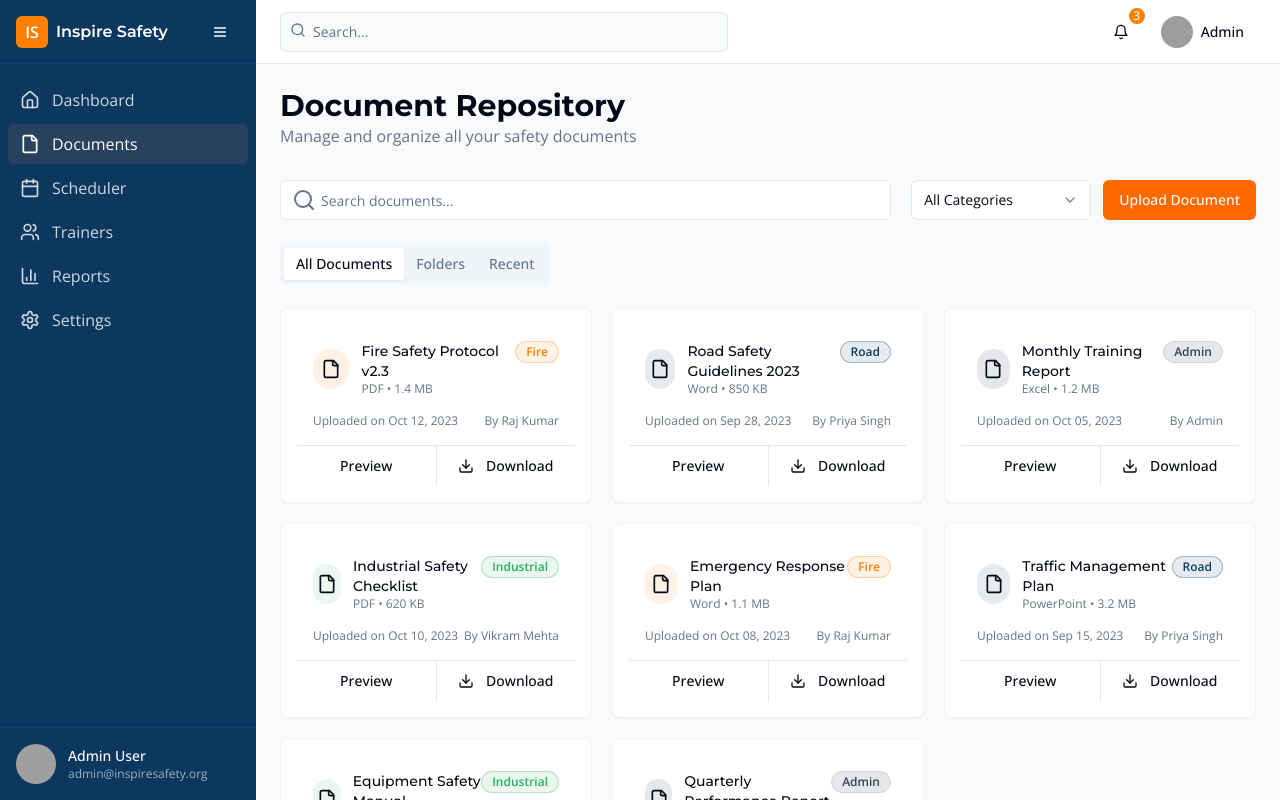
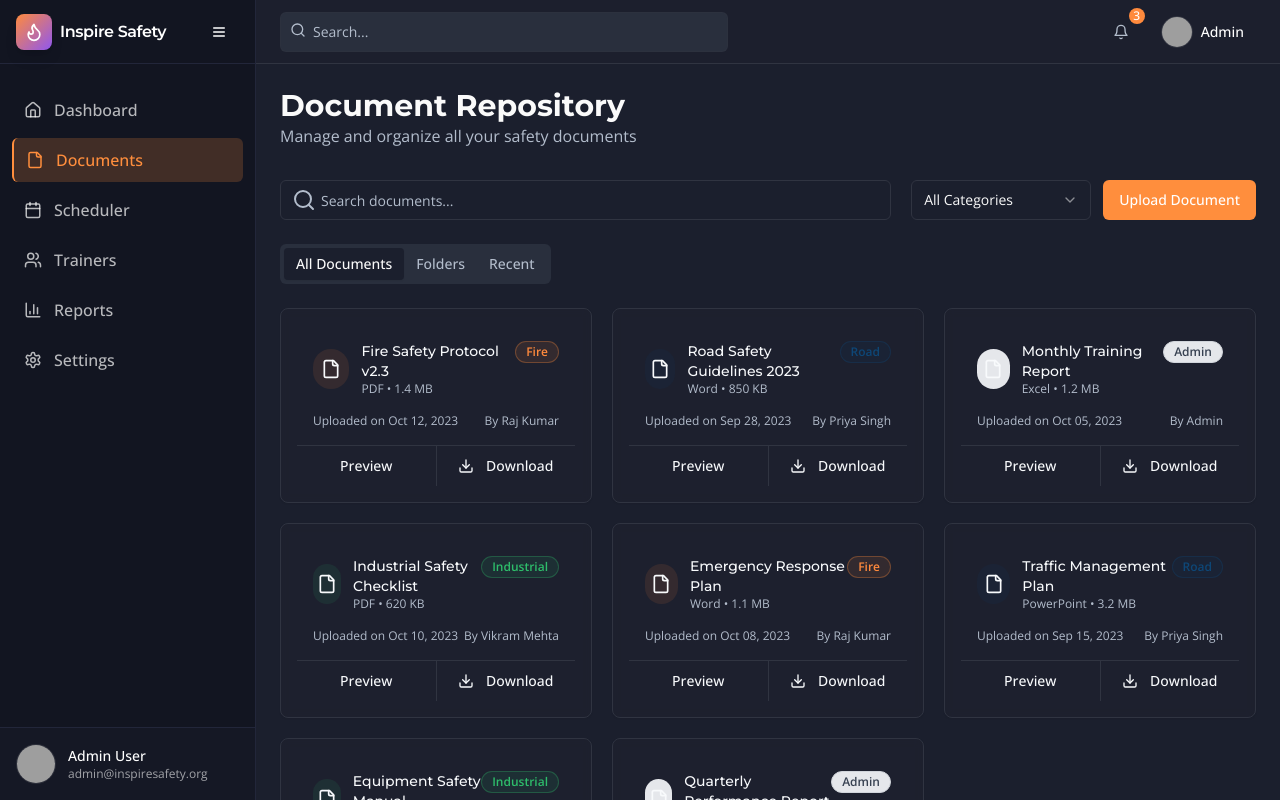
Before and after one commit to SUDOSU810/inspire-safety-dashboard, a React (Vite) app: page /documents in a window 1280 px wide. Shown: the top 800 px of the page. Built offline with nearby package versions, Linux system fonts and the light colour scheme; grey boxes are pictures that could not be loaded.

Commit message:
Update UI for dark mode
Update the user interface to support dark mode and improve overall elegance.

```diff
--- a/src/components/layout/DashboardLayout.tsx
+++ b/src/components/layout/DashboardLayout.tsx
@@ -11,7 +11,8 @@ import {
   Settings,
   Users,
   Bell,
-  Search
+  Search,
+  Flame
 } from "lucide-react";
 import { Button } from "@/components/ui/button";
 import { Input } from "@/components/ui/input";
@@ -36,14 +37,14 @@ const NavItem = ({ to, icon: Icon, label, active }: NavItemProps) => {
   return (
     <Link
       to={to}
-      className={`flex items-center gap-3 px-3 py-2 rounded-md transition-all duration-200 ${
+      className={`flex items-center gap-3 px-3 py-2.5 rounded-md transition-all duration-200 ${
         active
-          ? "bg-sidebar-accent text-white"
-          : "text-white/80 hover:bg-sidebar-accent/50 hover:text-white"
+          ? "bg-primary/20 text-primary border-l-2 border-primary"
+          : "text-white/70 hover:bg-sidebar-accent/50 hover:text-white"
       }`}
     >
-      <Icon size={20} />
-      <span>{label}</span>
+      <Icon size={18} />
+      <span className="font-medium">{label}</span>
     </Link>
   );
 };
@@ -71,19 +72,19 @@ const DashboardLayout = ({ children }: MainLayoutProps) => {
   ];
 
   return (
-    <div className="min-h-screen flex bg-gray-50">
+    <div className="min-h-screen flex bg-background">
       {/* Sidebar */}
       <aside
-        className={`bg-sidebar fixed inset-y-0 left-0 z-50 transition-all duration-300 ease-in-out ${
+        className={`bg-sidebar fixed inset-y-0 left-0 z-50 transition-all duration-300 ease-in-out border-r border-sidebar-border ${
           sidebarOpen ? "w-64" : "w-20"
-        } flex flex-col`}
+        } flex flex-col backdrop-blur-lg`}
       >
         <div className="flex items-center justify-between h-16 px-4 border-b border-sidebar-border">
           <div className={`flex items-center gap-2 ${!sidebarOpen && "hidden"}`}>
-            <div className="w-8 h-8 rounded-md bg-safety-orange flex items-center justify-center">
-              <span className="text-white font-bold">IS</span>
+            <div className="w-9 h-9 rounded-lg bg-gradient-to-br from-safety-orange to-accent flex items-center justify-center shadow-lg">
+              <Flame className="h-5 w-5 text-white" />
             </div>
-            <h1 className="text-white font-montserrat font-semibold">
+            <h1 className="text-white font-montserrat font-semibold tracking-tight">
               Inspire Safety
             </h1>
           </div>
@@ -93,12 +94,12 @@ const DashboardLayout = ({ children }: MainLayoutProps) => {
             onClick={toggleSidebar}
             className="text-white hover:bg-sidebar-accent"
           >
-            <Menu size={20} />
+            <Menu size={18} />
           </Button>
         </div>
 
-        <div className="flex-1 py-4 overflow-y-auto">
-          <nav className="space-y-1 px-2">
+        <div className="flex-1 py-6 px-3 overflow-y-auto">
+          <nav className="space-y-1.5">
             {navItems.map((item) => (
               <NavItem
                 key={item.to}
@@ -111,11 +112,11 @@ const DashboardLayout = ({ children }: MainLayoutProps) => {
           </nav>
         </div>
 
-        <div className="p-4 border-t border-sidebar-border">
+        <div className="p-4 border-t border-sidebar-border bg-sidebar-accent/30">
           <div className="flex items-center gap-3">
-            <Avatar>
+            <Avatar className="border border-white/10">
               <AvatarImage src="/placeholder.svg" />
-              <AvatarFallback className="bg-safety-orange text-white">
+              <AvatarFallback className="bg-gradient-to-br from-safety-orange to-accent text-white">
                 AD
               </AvatarFallback>
             </Avatar>
@@ -136,14 +137,14 @@ const DashboardLayout = ({ children }: MainLayoutProps) => {
         }`}
       >
         {/* Top navbar */}
-        <header className="h-16 border-b bg-white flex items-center justify-between px-6 sticky top-0 z-30">
+        <header className="h-16 border-b border-border bg-card/50 backdrop-blur-md flex items-center justify-between px-6 sticky top-0 z-30">
           <div className="w-full max-w-md">
             <div className="relative">
               <Search className="absolute left-2.5 top-2.5 h-4 w-4 text-muted-foreground" />
               <Input
                 type="search"
                 placeholder="Search..."
-                className="w-full pl-8 bg-gray-50"
+                className="w-full pl-8 bg-muted border-border/50"
               />
             </div>
           </div>
@@ -151,19 +152,19 @@ const DashboardLayout = ({ children }: MainLayoutProps) => {
           <div className="flex items-center gap-2">
             <DropdownMenu>
               <DropdownMenuTrigger asChild>
-                <Button variant="ghost" size="icon" className="relative">
-                  <Bell size={20} />
+                <Button variant="ghost" size="icon" className="relative text-muted-foreground hover:text-foreground">
+                  <Bell size={18} />
                   <span className="absolute -top-1 -right-1 w-4 h-4 rounded-full bg-safety-orange text-white text-xs flex items-center justify-center">
                     3
                   </span>
                 </Button>
               </DropdownMenuTrigger>
-              <DropdownMenuContent align="end" className="w-[300px]">
+              <DropdownMenuContent align="end" className="w-[300px] bg-card/95 backdrop-blur-lg border-white/10">
                 <DropdownMenuLabel>Notifications</DropdownMenuLabel>
-                <DropdownMenuSeparator />
+                <DropdownMenuSeparator className="bg-white/10" />
                 <div className="max-h-[300px] overflow-y-auto">
                   {[1, 2, 3].map((i) => (
-                    <DropdownMenuItem key={i} className="flex flex-col items-start py-2">
+                    <DropdownMenuItem key={i} className="flex flex-col items-start py-2 focus:bg-white/5">
                       <div className="font-medium">New training scheduled</div>
                       <div className="text-xs text-muted-foreground">
                         Fire Safety Training in Chennai Region
@@ -179,23 +180,23 @@ const DashboardLayout = ({ children }: MainLayoutProps) => {
 
             <DropdownMenu>
               <DropdownMenuTrigger asChild>
-                <Button variant="ghost" className="relative flex items-center gap-2" size="sm">
-                  <Avatar className="h-8 w-8">
+                <Button variant="ghost" className="relative flex items-center gap-2 text-white" size="sm">
+                  <Avatar className="h-8 w-8 border border-white/10">
                     <AvatarImage src="/placeholder.svg" />
-                    <AvatarFallback className="bg-safety-orange text-white">
+                    <AvatarFallback className="bg-gradient-to-br from-safety-orange to-accent text-white">
                       AD
                     </AvatarFallback>
                   </Avatar>
                   <span className="font-medium text-sm">Admin</span>
                 </Button>
               </DropdownMenuTrigger>
-              <DropdownMenuContent align="end">
+              <DropdownMenuContent align="end" className="bg-card/95 backdrop-blur-lg border-white/10">
                 <DropdownMenuLabel>My Account</DropdownMenuLabel>
-                <DropdownMenuSeparator />
-                <DropdownMenuItem>Profile</DropdownMenuItem>
-                <DropdownMenuItem>Settings</DropdownMenuItem>
-                <DropdownMenuSeparator />
-                <DropdownMenuItem className="text-destructive">
+                <DropdownMenuSeparator className="bg-white/10" />
+                <DropdownMenuItem className="focus:bg-white/5">Profile</DropdownMenuItem>
+                <DropdownMenuItem className="focus:bg-white/5">Settings</DropdownMenuItem>
+                <DropdownMenuSeparator className="bg-white/10" />
+                <DropdownMenuItem className="text-destructive focus:bg-destructive/10">
                   <LogOut className="w-4 h-4 mr-2" />
                   <span>Logout</span>
                 </DropdownMenuItem>
--- a/src/index.css
+++ b/src/index.css
@@ -7,6 +7,50 @@
 
 @layer base {
   :root {
+    --background: 225 25% 14%;
+    --foreground: 0 0% 98%;
+
+    --card: 229 22% 15%;
+    --card-foreground: 210 40% 98%;
+
+    --popover: 229 22% 15%;
+    --popover-foreground: 210 40% 98%;
+
+    --primary: 25 100% 62%;
+    --primary-foreground: 0 0% 100%;
+
+    --secondary: 212 71% 26%;
+    --secondary-foreground: 0 0% 100%;
+
+    --muted: 223 19% 20%;
+    --muted-foreground: 215 20% 75%;
+
+    --accent: 262 83% 64%;
+    --accent-foreground: 0 0% 100%;
+
+    --destructive: 358 68% 60%;
+    --destructive-foreground: 0 0% 98%;
+
+    --success: 145 63% 46%;
+    --success-foreground: 0 0% 100%;
+
+    --border: 223 15% 22%;
+    --input: 223 15% 22%;
+    --ring: 25 100% 62%;
+
+    --radius: 0.5rem;
+
+    --sidebar-background: 229 28% 10%;
+    --sidebar-foreground: 0 0% 98%;
+    --sidebar-primary: 25 100% 62%;
+    --sidebar-primary-foreground: 0 0% 100%;
+    --sidebar-accent: 229 26% 15%;
+    --sidebar-accent-foreground: 0 0% 100%;
+    --sidebar-border: 229 26% 18%;
+    --sidebar-ring: 25 100% 62%;
+  }
+
+  .light {
     --background: 0 0% 100%;
     --foreground: 222.2 84% 4.9%;
 
@@ -16,10 +60,10 @@
     --popover: 0 0% 100%;
     --popover-foreground: 222.2 84% 4.9%;
 
-    --primary: 25 100% 50%; /* Safety Orange */
+    --primary: 25 100% 50%;
     --primary-foreground: 0 0% 100%;
 
-    --secondary: 209 77% 21%; /* Deep Blue */
+    --secondary: 209 77% 21%;
     --secondary-foreground: 0 0% 100%;
 
     --muted: 210 40% 96.1%;
@@ -28,55 +72,11 @@
     --accent: 210 40% 96.1%;
     --accent-foreground: 222.2 47.4% 11.2%;
 
-    --destructive: 0 84.2% 60.2%; /* Alert Red */
+    --destructive: 0 84.2% 60.2%;
     --destructive-foreground: 210 40% 98%;
-
-    --success: 145 63% 42%; /* Success Green */
-    --success-foreground: 0 0% 100%;
 
     --border: 214.3 31.8% 91.4%;
     --input: 214.3 31.8% 91.4%;
-    --ring: 25 100% 50%;
-
-    --radius: 0.5rem;
-
-    --sidebar-background: 209 77% 21%;
-    --sidebar-foreground: 0 0% 100%;
-    --sidebar-primary: 25 100% 50%;
-    --sidebar-primary-foreground: 0 0% 100%;
-    --sidebar-accent: 210 40% 26%;
-    --sidebar-accent-foreground: 0 0% 100%;
-    --sidebar-border: 209 77% 26%;
-    --sidebar-ring: 25 100% 50%;
-  }
-
-  .dark {
-    --background: 222.2 84% 4.9%;
-    --foreground: 210 40% 98%;
-
-    --card: 222.2 84% 4.9%;
-    --card-foreground: 210 40% 98%;
-
-    --popover: 222.2 84% 4.9%;
-    --popover-foreground: 210 40% 98%;
-
-    --primary: 25 100% 50%;
-    --primary-foreground: 0 0% 100%;
-
-    --secondary: 209 77% 21%;
-    --secondary-foreground: 0 0% 100%;
-
-    --muted: 217.2 32.6% 17.5%;
-    --muted-foreground: 215 20.2% 65.1%;
-
-    --accent: 217.2 32.6% 17.5%;
-    --accent-foreground: 210 40% 98%;
-
-    --destructive: 0 62.8% 30.6%;
-    --destructive-foreground: 210 40% 98%;
-
-    --border: 217.2 32.6% 17.5%;
-    --input: 217.2 32.6% 17.5%;
     --ring: 25 100% 50%;
   }
 }
@@ -96,11 +96,11 @@
 }
 
 .stat-card {
-  @apply p-6 rounded-lg bg-white border border-gray-100 shadow-sm transition-all duration-300 ease-in-out;
+  @apply p-6 rounded-lg bg-card border border-border shadow-md transition-all duration-300 ease-in-out backdrop-blur-sm;
 }
 
 .stat-card:hover {
-  @apply shadow-md border-gray-200 transform -translate-y-1;
+  @apply shadow-lg border-primary/30 transform -translate-y-1;
 }
 
 .progress-bar {
@@ -112,11 +112,16 @@
 }
 
 .document-card {
-  @apply p-4 border border-gray-100 rounded-lg transition-all duration-300 ease-in-out;
+  @apply p-4 border border-border rounded-lg transition-all duration-300 ease-in-out bg-card/80 backdrop-blur-sm;
 }
 
 .document-card:hover {
-  @apply shadow-md border-gray-200;
+  @apply shadow-md border-accent/30;
+}
+
+/* Glass effect for cards */
+.glass-card {
+  @apply bg-card/80 backdrop-blur-md border border-white/10;
 }
 
 /* Custom scrollbar */
@@ -129,25 +134,25 @@
 }
 
 ::-webkit-scrollbar-thumb {
-  @apply bg-gray-400 rounded-full;
+  @apply bg-muted-foreground/30 rounded-full;
 }
 
 ::-webkit-scrollbar-thumb:hover {
-  @apply bg-gray-500;
+  @apply bg-muted-foreground/50;
 }
 
 /* File upload zone */
 .upload-zone {
-  @apply border-2 border-dashed border-gray-300 rounded-lg p-8 text-center transition-all duration-300 ease-in-out;
+  @apply border-2 border-dashed border-border rounded-lg p-8 text-center transition-all duration-300 ease-in-out bg-card/50;
 }
 
 .upload-zone-active {
-  @apply border-primary bg-primary/5;
+  @apply border-primary bg-primary/10;
 }
 
 /* Calendar */
 .calendar-day {
-  @apply aspect-square flex items-center justify-center rounded-md hover:bg-gray-100 transition-colors p-2 relative;
+  @apply aspect-square flex items-center justify-center rounded-md hover:bg-muted transition-colors p-2 relative;
 }
 
 .calendar-day-active {
@@ -167,12 +172,12 @@
 }
 
 .calendar-event.industrial {
-  @apply bg-green-600/20 text-green-700;
+  @apply bg-success-green/20 text-success-green;
 }
 
 /* Training profiles */
 .trainer-avatar {
-  @apply w-10 h-10 rounded-full object-cover border-2 border-white shadow-sm;
+  @apply w-10 h-10 rounded-full object-cover border-2 border-card shadow-sm;
 }
 
 .trainer-avatar-stack {
@@ -212,3 +217,42 @@
     background-position: 0% 50%;
   }
 }
+
+/* Elegant gradient backgrounds */
+.gradient-purple {
+  background: linear-gradient(135deg, rgba(139, 92, 246, 0.15) 0%, rgba(79, 70, 229, 0.15) 100%);
+}
+
+.gradient-orange {
+  background: linear-gradient(135deg, rgba(255, 138, 61, 0.15) 0%, rgba(244, 114, 182, 0.1) 100%);
+}
+
+.gradient-blue {
+  background: linear-gradient(135deg, rgba(14, 71, 119, 0.15) 0%, rgba(56, 189, 248, 0.1) 100%);
+}
+
+.gradient-green {
+  background: linear-gradient(135deg, rgba(46, 189, 107, 0.15) 0%, rgba(16, 185, 129, 0.1) 100%);
+}
+
+/* Elegant card styles */
+.elegant-card {
+  @apply bg-card border border-white/5 shadow-xl rounded-xl overflow-hidden backdrop-blur-sm;
+}
+
+.elegant-card:hover {
+  @apply border-white/10 shadow-2xl;
+}
+
+/* Elegant button styles */
+.btn-elegant {
+  @apply relative overflow-hidden transition-all duration-300 bg-primary/80 hover:bg-primary text-white rounded-md px-6 py-2.5;
+}
+
+.btn-elegant:before {
+  @apply content-[''] absolute top-0 left-0 w-full h-full bg-white/5 transform -skew-x-12 -translate-x-full transition-transform duration-700;
+}
+
+.btn-elegant:hover:before {
+  @apply translate-x-[110%];
+}
```
Also changed, not shown: src/App.tsx (+9 -1 lines), src/pages/Dashboard.tsx (+62 -37 lines), src/pages/Index.tsx (+28 -20 lines), tailwind.config.ts (+19 -5 lines).
